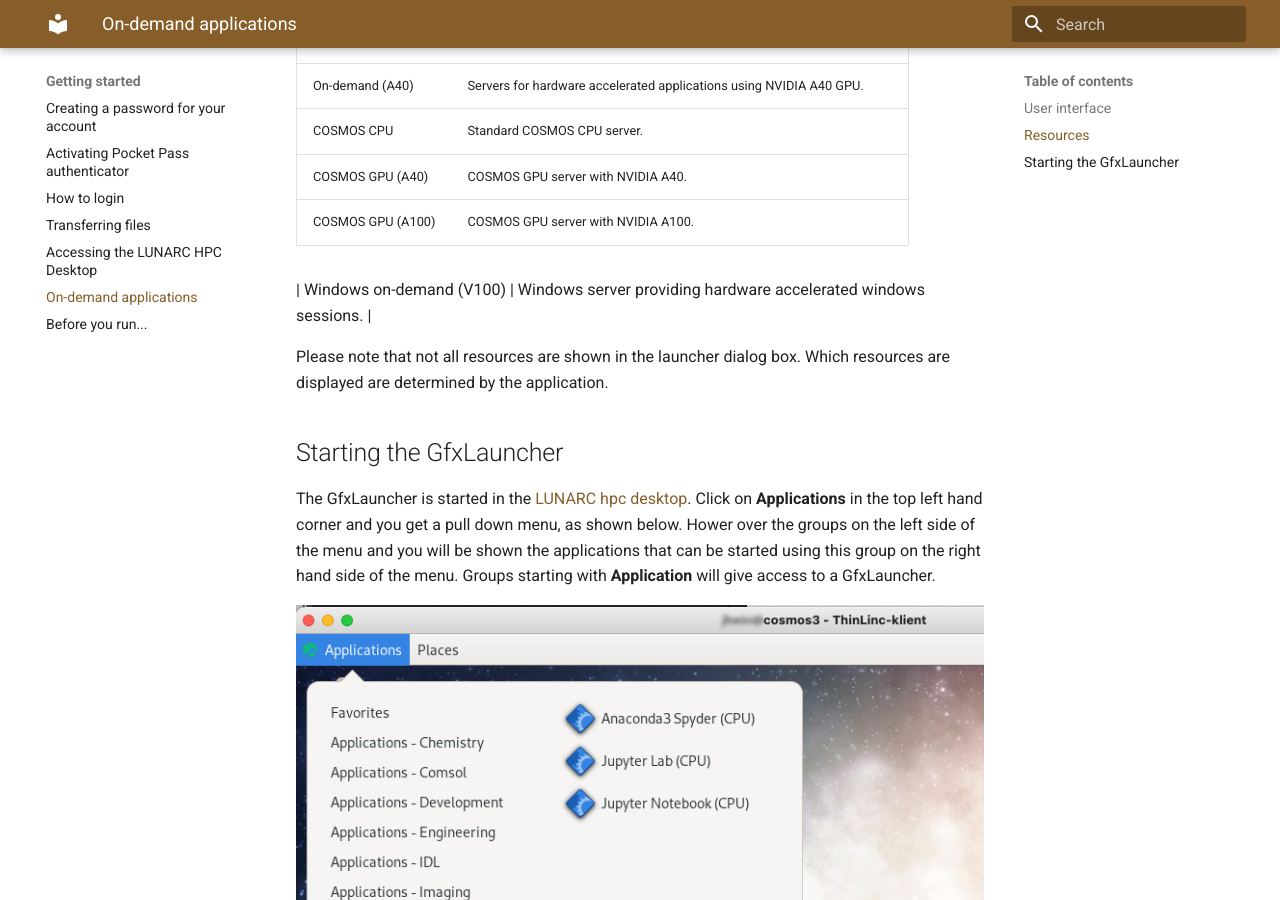
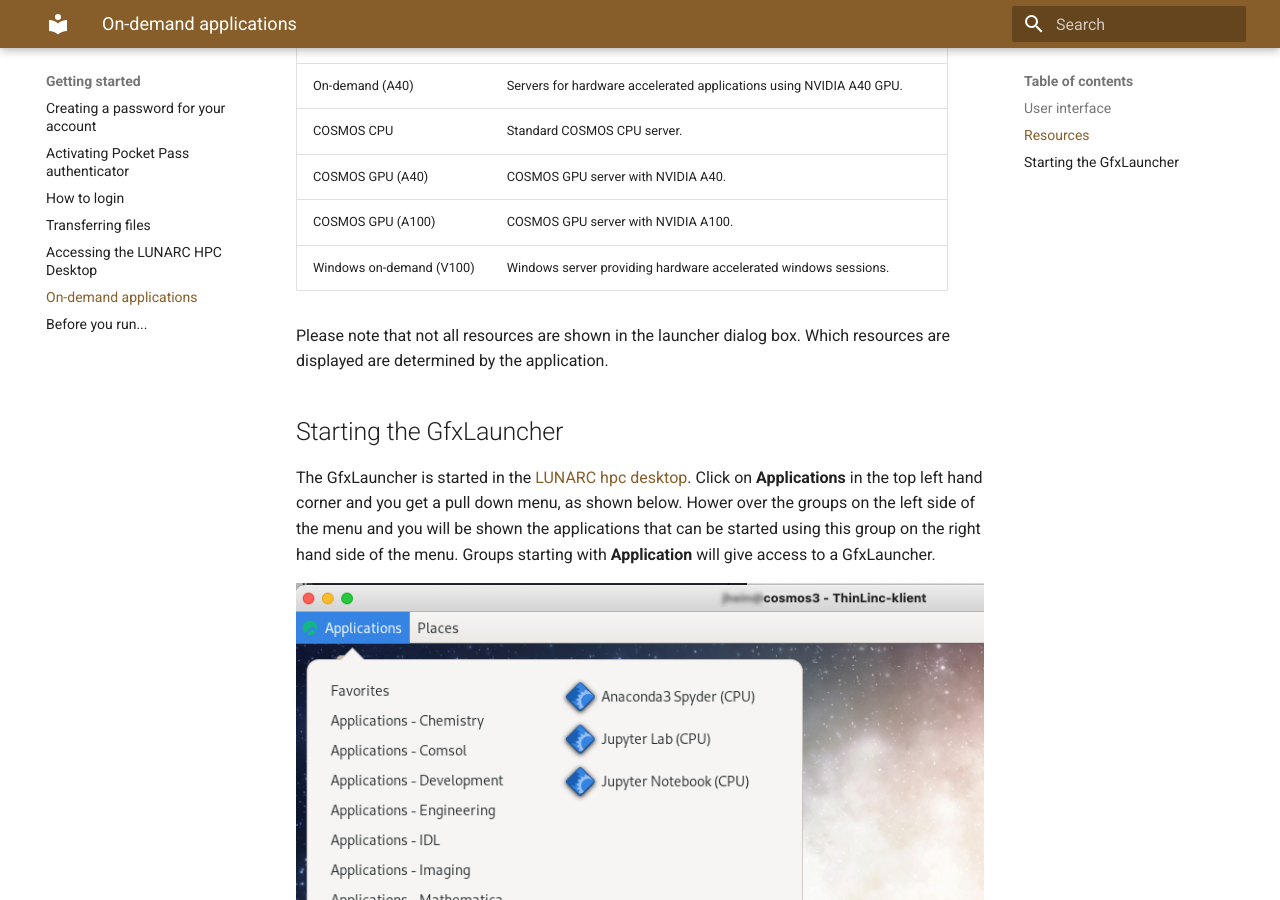
Before and after one commit to lunarc/lunarc_docs, an MkDocs documentation site: the page built from docs/getting_started/gfxlauncher.md, in a window 1280 px wide and 900 px high, scrolled down 1041 px. Built offline with MkDocs 1.6.1 and Material for MkDocs 9.7.7, drawn with Linux system fonts in a browser that asks for light colours; comment, search, counter and statistics services are not loaded.

```diff
--- a/docs/getting_started/gfxlauncher.md
+++ b/docs/getting_started/gfxlauncher.md
@@ -17,11 +17,12 @@ GfxLauncher has a very minimal user interface for the user to specify the reques
 | COSMOS CPU | Standard COSMOS CPU server. |
 | COSMOS GPU (A40) | COSMOS GPU server with NVIDIA A40. |
 | COSMOS GPU (A100) | COSMOS GPU server with NVIDIA A100. |
+| Windows on-demand (V100) | Windows server providing hardware accelerated windows sessions. |
+
 <!--| Aurora CPU | Standard Aurora CPU server. |
 | Aurora CPU (32c) | Upgraded Aurora CPU servers with 32 cores / server. |
 | Aurora GPU (K80) | Standard Aurora GPU server with NVIDIA K80. |
 | Aurora GPU (A100) | Upgraded Aurora GPU server with NVIDIA A100. | -->
-| Windows on-demand (V100) | Windows server providing hardware accelerated windows sessions. |
 
 Please note that not all resources are shown in the launcher dialog box. Which resources are displayed are determined by the application.
 
```
